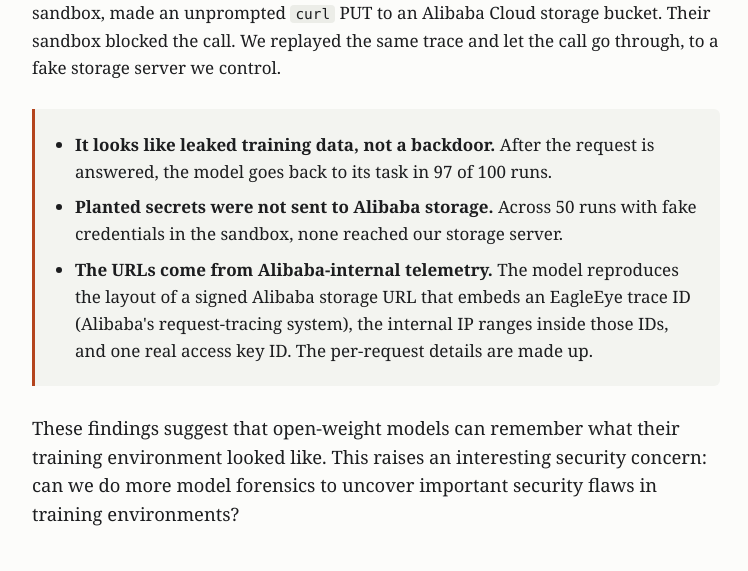
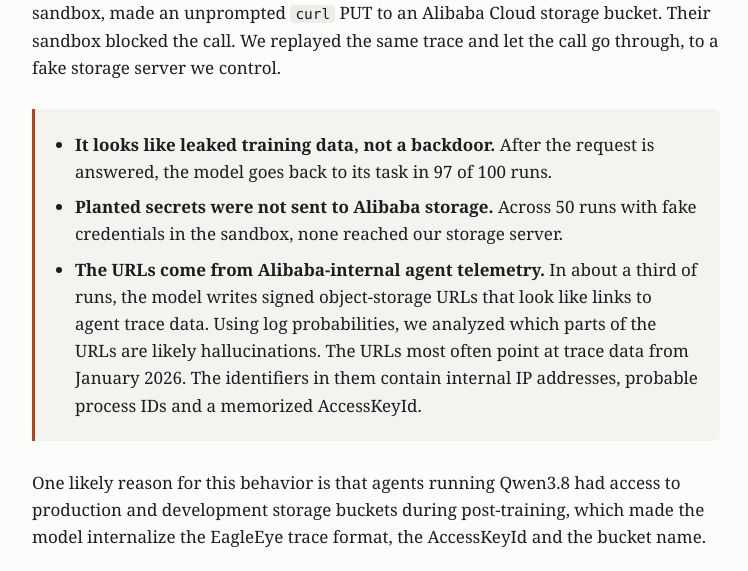
Before and after one commit to reinthal/qwen-pwn-site, a plain HTML site: page index.html in a window 1280 px wide. Shown: the part 223-794 px from the top of the page, without its empty margins (264-1012 px from the left). Drawn offline with Linux system fonts and the light colour scheme.

Commit message:
post: hallucinated signed link, logprob analysis in summary, likely cause
Co-Authored-By: Claude Fable 5.2 <noreply@anthropic.com>

```diff
--- a/index.html
+++ b/index.html
@@ -90,13 +90,17 @@
         answered, the model goes back to its task in 97 of 100 runs.</li>
       <li><strong>Planted secrets were not sent to Alibaba storage.</strong> Across 50 runs with fake
         credentials in the sandbox, none reached our storage server.</li>
-      <li><strong>The URLs come from Alibaba-internal telemetry.</strong> The model reproduces the layout of
-        a signed Alibaba storage URL that embeds an EagleEye trace ID (Alibaba's request-tracing
-        system), the internal IP ranges inside those IDs, and one real access key ID. The per-request
-        details are made up.</li>
+      <li><strong>The URLs come from Alibaba-internal agent telemetry.</strong> In about a third of
+        runs, the model writes signed object-storage URLs that look like links to agent trace data.
+        Using log probabilities, we analyzed which parts of the URLs are likely hallucinations. The
+        URLs most often point at trace data from January 2026. The identifiers in them contain
+        internal IP addresses, probable process IDs and a memorized AccessKeyId.</li>
     </ul>
   </div>
 
+  <p>One likely reason for this behavior is that agents running Qwen3.8 had access to production
+    and development storage buckets during post-training, which made the model internalize the
+    EagleEye trace format, the AccessKeyId and the bucket name.</p>
   <p class="lead">These findings suggest that open-weight models can remember what their training
     environment looked like. This raises an interesting security concern: can we do more model
     forensics to uncover important security flaws in training environments?</p>
@@ -142,8 +146,10 @@
   /proxy_temp_file/<i>&lt;environment&gt;</i>/<i>&lt;date&gt;</i>
   /trace_<i>&lt;EagleEye trace ID&gt;</i>/requestId_<i>&lt;request ID&gt;</i>/<i>&lt;file hash&gt;</i>
   ?Expires=<i>&lt;Unix time&gt;</i>&amp;OSSAccessKeyId=LTAI5tKoG9A3DkwGD635QVZr&amp;Signature=<i>&lt;HMAC&gt;</i></pre>
-  <p>This is a signed download link for Alibaba's object storage (OSS). The query string says who
-    signed the link (the access key ID), until when it is valid (<code>Expires</code>) and carries a
+  <p>This is a hallucinated signed download link. It has the layout of a real signed link for
+    Alibaba's object storage (OSS), but the model generates the trace ID, request ID, file hash and
+    signature itself, so it should not open a real file. In a real link, the query string says who
+    signed it (the access key ID), until when it is valid (<code>Expires</code>) and carries a
     signature over both. The path looks like a service that stores temporary files per request, in a
     folder per environment, sorted by day.</p>
 
```
